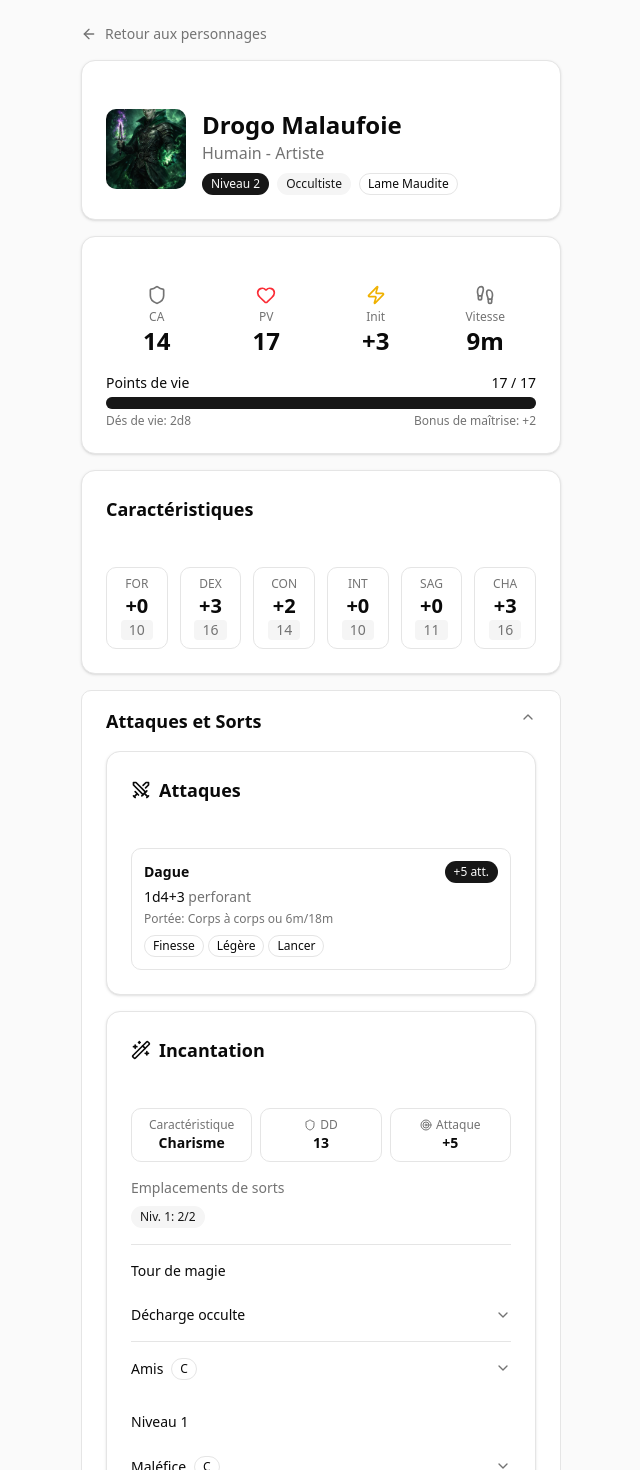
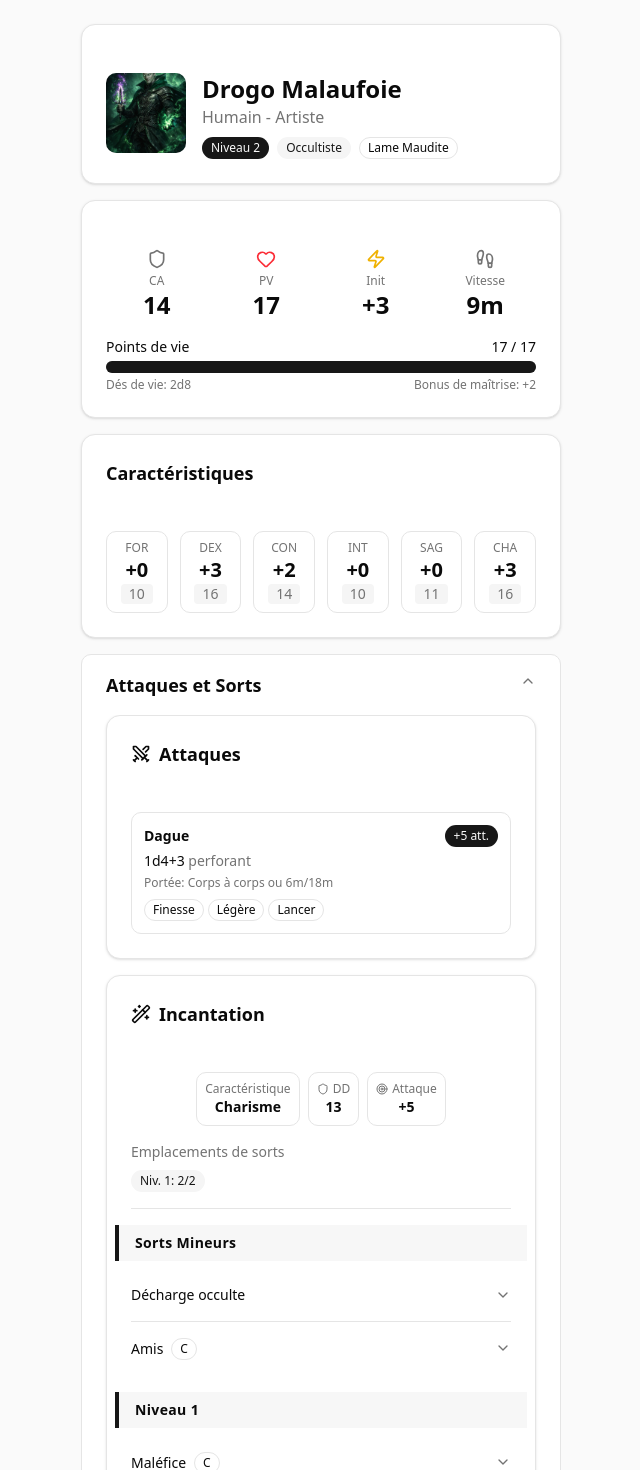
Before and after one commit to aaudelin/boudelard, a Next.js app: page /character/drogo-malaufoie in a window 1280 px wide. Shown: the top 1470 px of the page, without its empty margins (319-959 px from the left). Built offline with nearby package versions, Linux system fonts and the light colour scheme.

Commit message:
design: improvements

```diff
--- a/app/character/[name]/page.tsx
+++ b/app/character/[name]/page.tsx
@@ -53,14 +53,6 @@ export default async function CharacterPage({ params }: CharacterPageProps) {
   return (
     <div className="min-h-screen bg-zinc-50 dark:bg-black">
       <div className="mx-auto max-w-lg px-4 py-6">
-        <Link
-          href="/"
-          className="mb-4 inline-flex items-center gap-2 text-sm text-muted-foreground hover:text-foreground"
-        >
-          <ArrowLeft className="h-4 w-4" />
-          Retour aux personnages
-        </Link>
-
         <div className="space-y-4">
           <CharacterHeader character={character} />
           <CombatStats character={character} />
--- a/components/character/spellcasting-section.tsx
+++ b/components/character/spellcasting-section.tsx
@@ -79,7 +79,7 @@ export function SpellcastingSection({ spellcasting }: SpellcastingSectionProps)
         </CardTitle>
       </CardHeader>
       <CardContent className="space-y-4">
-        <div className="grid grid-cols-3 gap-2 text-center">
+        <div className="flex flex-wrap justify-center gap-2 text-center">
           <div className="rounded-lg border p-2">
             <div className="text-muted-foreground text-xs">Caractéristique</div>
             <div className="font-semibold">{abilityName}</div>
@@ -122,10 +122,12 @@ export function SpellcastingSection({ spellcasting }: SpellcastingSectionProps)
         {Object.entries(groupedSpells)
           .sort(([a], [b]) => Number(a) - Number(b))
           .map(([level, spells]) => (
-            <div key={level}>
-              <h4 className="mb-2 font-medium">
-                {getSpellLevelLabel(Number(level))}
-              </h4>
+            <div key={level} className="space-y-2">
+              <div className="sticky top-0 z-10 -mx-4 px-4 py-2 bg-muted/80 backdrop-blur-sm border-l-4 border-primary">
+                <h4 className="font-semibold text-sm tracking-wide">
+                  {getSpellLevelLabel(Number(level))}
+                </h4>
+              </div>
               <Accordion type="multiple" className="w-full">
                 {spells.map((spell) => (
                   <SpellCard key={spell.name} spell={spell} />
--- a/lib/dnd-helpers.ts
+++ b/lib/dnd-helpers.ts
@@ -118,6 +118,6 @@ export const spellSchoolLabels: Record<string, string> = {
 };
 
 export function getSpellLevelLabel(level: number): string {
-  if (level === 0) return "Tour de magie";
+  if (level === 0) return "Sorts Mineurs";
   return `Niveau ${level}`;
 }
```
